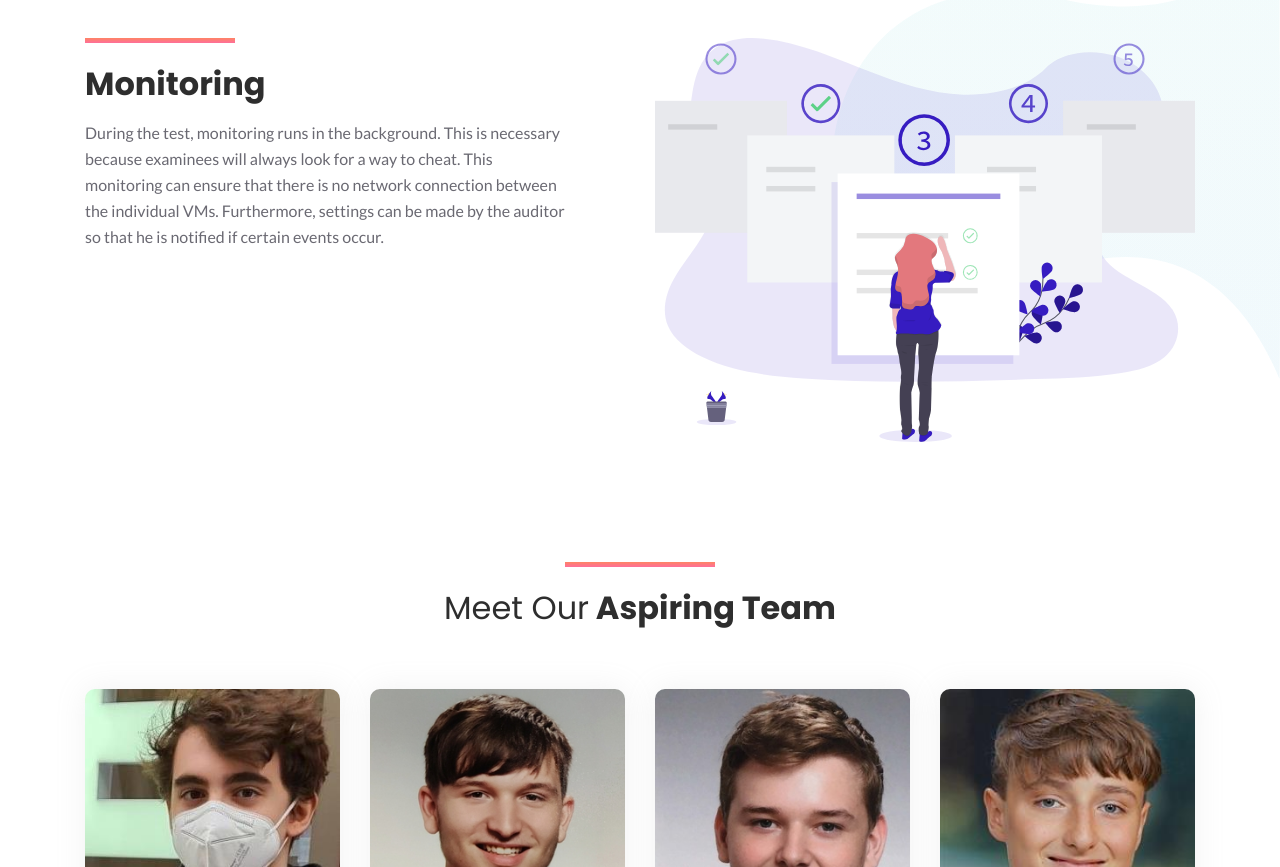
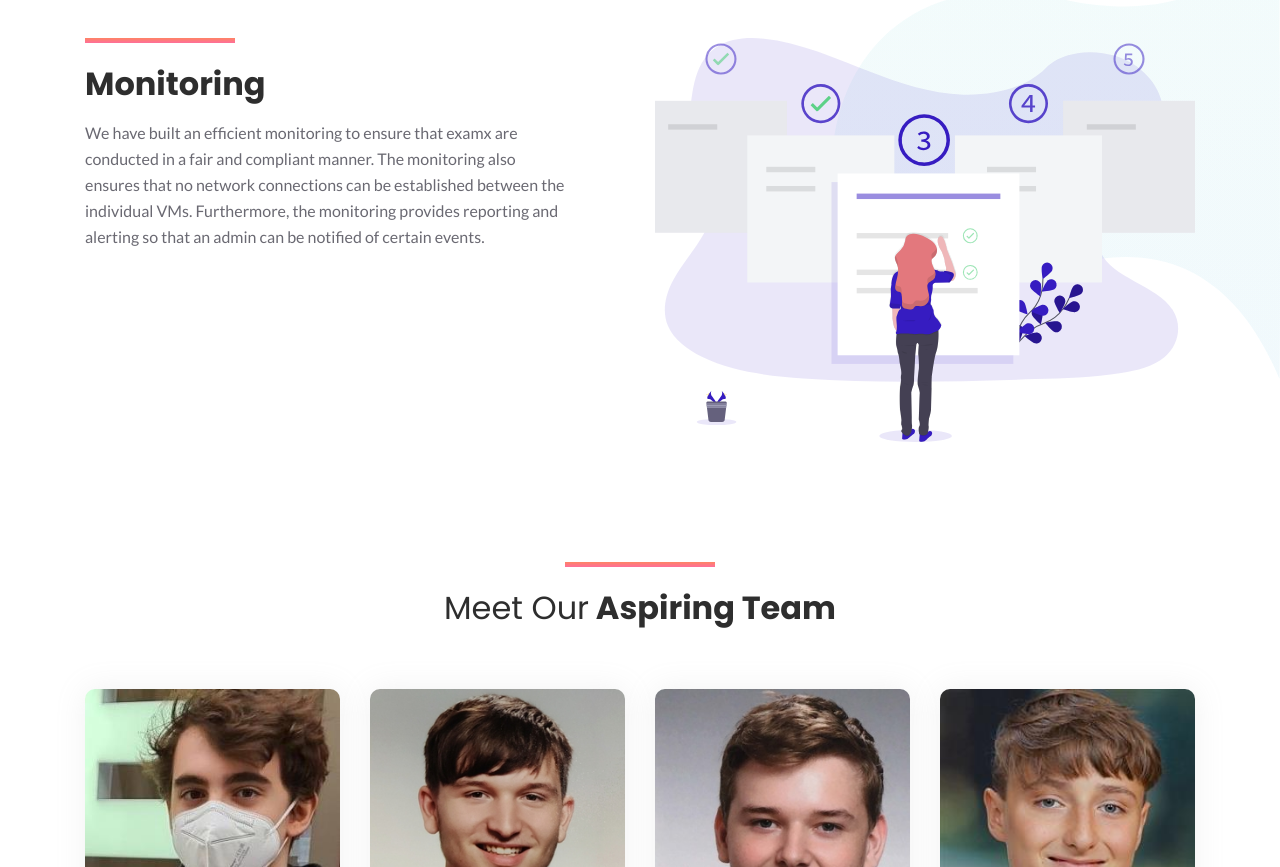
Before and after one commit to ExamX-at/website, a plain HTML site: page index.html in a window 1280 px wide. Shown: the part 2740-3607 px from the top of the page. Drawn offline with Linux system fonts and the light colour scheme; files whose address does not match are found by name.

Commit message:
Updated monitoring section

```diff
--- a/index.html
+++ b/index.html
@@ -274,7 +274,7 @@
                             <div class="line"></div>
                             <h3 class="title">Monitoring</h3>
                         </div> <!-- section title -->
-                        <p class="text">During the test, monitoring runs in the background. This is necessary because examinees will always look for a way to cheat. This monitoring can ensure that there is no network connection between the individual VMs. Furthermore, settings can be made by the auditor so that he is notified if certain events occur.</p>
+                        <p class="text">We have built an efficient monitoring to ensure that examx are conducted in a fair and compliant manner. The monitoring also ensures that no network connections can be established between the individual VMs. Furthermore, the monitoring provides reporting and alerting so that an admin can be notified of certain events.</p>
                     </div> <!-- about content -->
                 </div>
                 <div class="col-lg-6">
```
